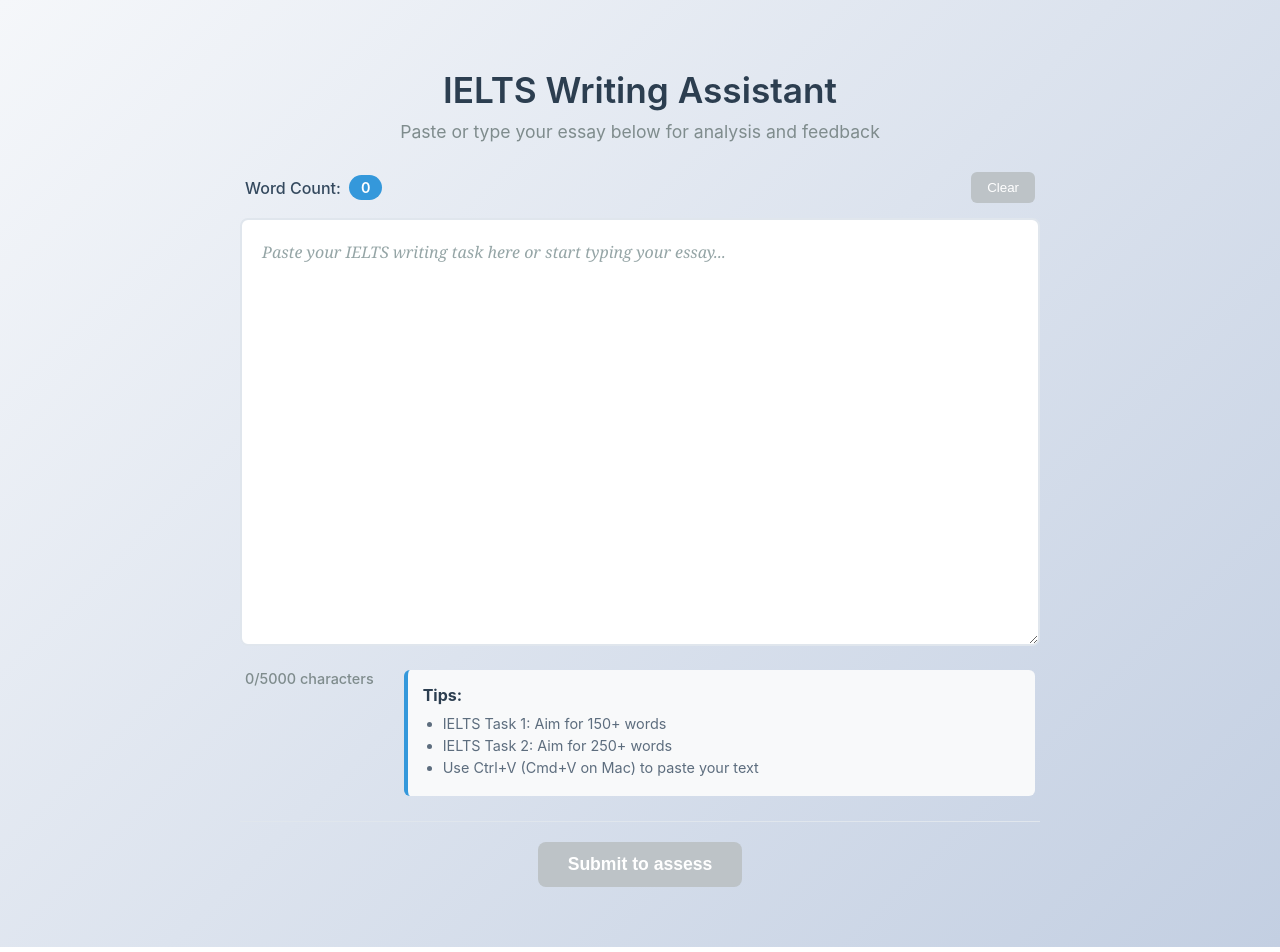
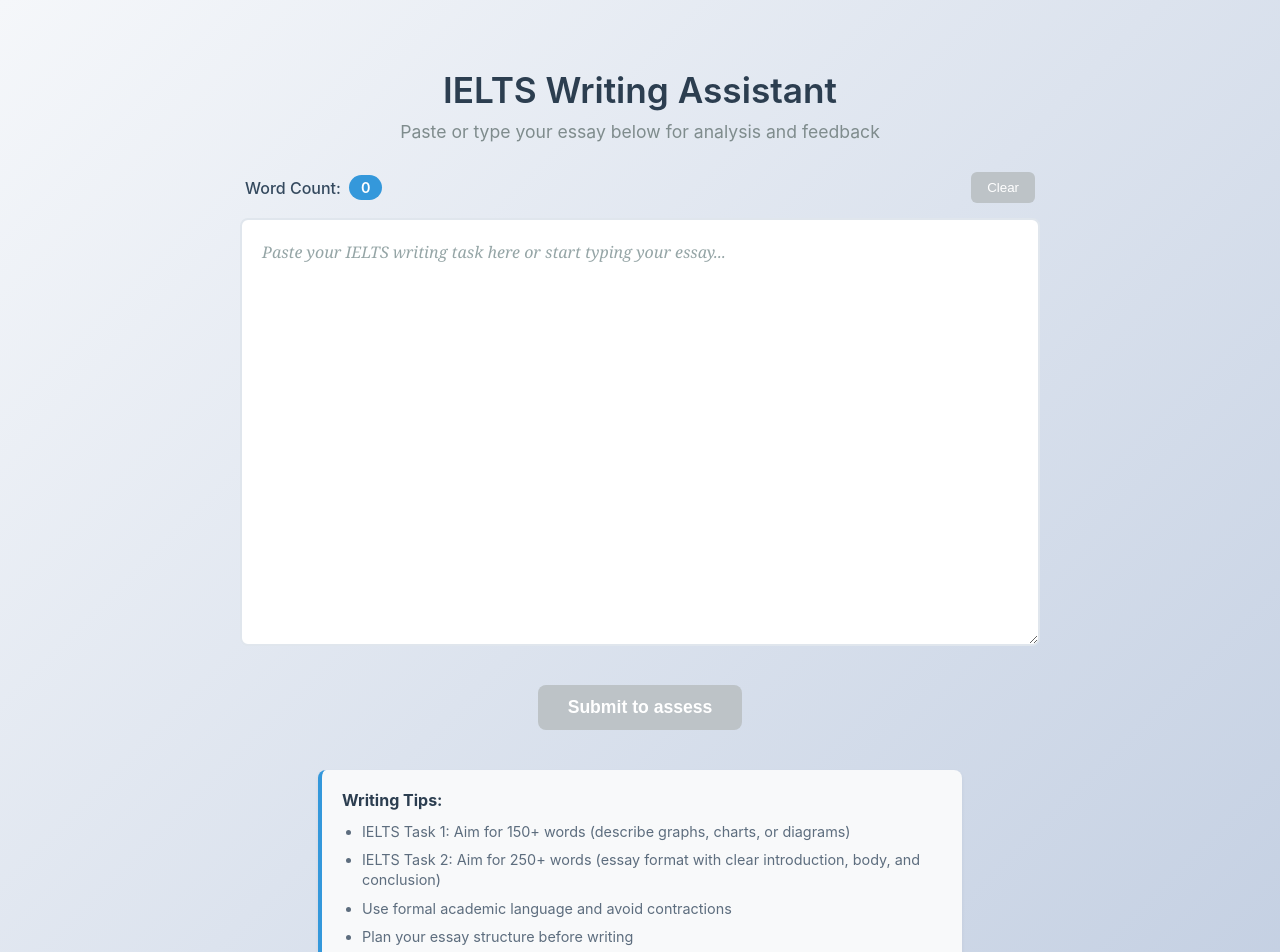
Before and after one commit to AnhDungPham2901/ietls-writing-assistant-fe, a React (Create React App) app: page / in a window 1280 px wide. Shown: the top 952 px of the page. Built offline with nearby package versions, Linux system fonts and the light colour scheme.

Commit message:
improved the design of WritingInput component

```diff
--- a/src/components/WritingInput.css
+++ b/src/components/WritingInput.css
@@ -102,51 +102,11 @@
   font-style: italic;
 }
 
-.writing-input-info {
-  display: flex;
-  justify-content: space-between;
-  align-items: flex-start;
-  gap: 30px;
-  padding: 0 5px;
-}
-
-.character-count {
-  color: #7f8c8d;
-  font-size: 0.9rem;
-  font-weight: 500;
-}
-
-.tips {
-  flex: 1;
-  background: #f8f9fa;
-  padding: 15px;
-  border-radius: 6px;
-  border-left: 4px solid #3498db;
-}
-
-.tips p {
-  margin: 0 0 10px 0;
-  color: #2c3e50;
-  font-weight: 600;
-}
-
-.tips ul {
-  margin: 0;
-  padding-left: 20px;
-  color: #5d6d7e;
-}
-
-.tips li {
-  margin-bottom: 5px;
-  font-size: 0.9rem;
-}
-
-/* Submit section styles */
+/* Submit section styles - positioned right after textarea */
 .submit-section {
-  margin-top: 25px;
   text-align: center;
-  padding: 20px 0;
-  border-top: 1px solid #e0e6ed;
+  margin-bottom: 25px;
+  padding: 15px 0;
 }
 
 .submit-button {
@@ -176,6 +136,40 @@
   box-shadow: none;
 }
 
+.writing-input-info {
+  display: flex;
+  justify-content: center;
+  padding: 0 5px;
+}
+
+.tips {
+  max-width: 600px;
+  background: #f8f9fa;
+  padding: 20px;
+  border-radius: 8px;
+  border-left: 4px solid #3498db;
+  box-shadow: 0 2px 4px rgba(0, 0, 0, 0.05);
+}
+
+.tips p {
+  margin: 0 0 12px 0;
+  color: #2c3e50;
+  font-weight: 600;
+  font-size: 1rem;
+}
+
+.tips ul {
+  margin: 0;
+  padding-left: 20px;
+  color: #5d6d7e;
+}
+
+.tips li {
+  margin-bottom: 8px;
+  font-size: 0.9rem;
+  line-height: 1.4;
+}
+
 /* Responsive design */
 @media (max-width: 768px) {
   .writing-input-container {
@@ -184,11 +178,6 @@
 
   .writing-input-header h2 {
     font-size: 1.8rem;
-  }
-
-  .writing-input-info {
-    flex-direction: column;
-    gap: 15px;
   }
 
   .writing-textarea {
@@ -211,4 +200,12 @@
     width: 100%;
     padding: 15px;
   }
+
+  .tips {
+    padding: 15px;
+  }
+
+  .tips li {
+    font-size: 0.85rem;
+  }
 }
--- a/src/components/WritingInput.js
+++ b/src/components/WritingInput.js
@@ -79,20 +79,6 @@
         />
       </div>
 
-      <div className="writing-input-info">
-        <div className="character-count">
-          {text.length}/5000 characters
-        </div>
-        <div className="tips">
-          <p><strong>Tips:</strong></p>
-          <ul>
-            <li>IELTS Task 1: Aim for 150+ words</li>
-            <li>IELTS Task 2: Aim for 250+ words</li>
-            <li>Use Ctrl+V (Cmd+V on Mac) to paste your text</li>
-          </ul>
-        </div>
-      </div>
-
       <div className="submit-section">
         <button
           onClick={handleSubmit}
@@ -102,6 +88,19 @@
           Submit to assess
         </button>
       </div>
+
+      <div className="writing-input-info">
+        <div className="tips">
+          <p><strong>Writing Tips:</strong></p>
+          <ul>
+            <li>IELTS Task 1: Aim for 150+ words (describe graphs, charts, or diagrams)</li>
+            <li>IELTS Task 2: Aim for 250+ words (essay format with clear introduction, body, and conclusion)</li>
+            <li>Use formal academic language and avoid contractions</li>
+            <li>Plan your essay structure before writing</li>
+            <li>Check grammar, spelling, and punctuation carefully</li>
+          </ul>
+        </div>
+      </div>
     </div>
   );
 };
```
